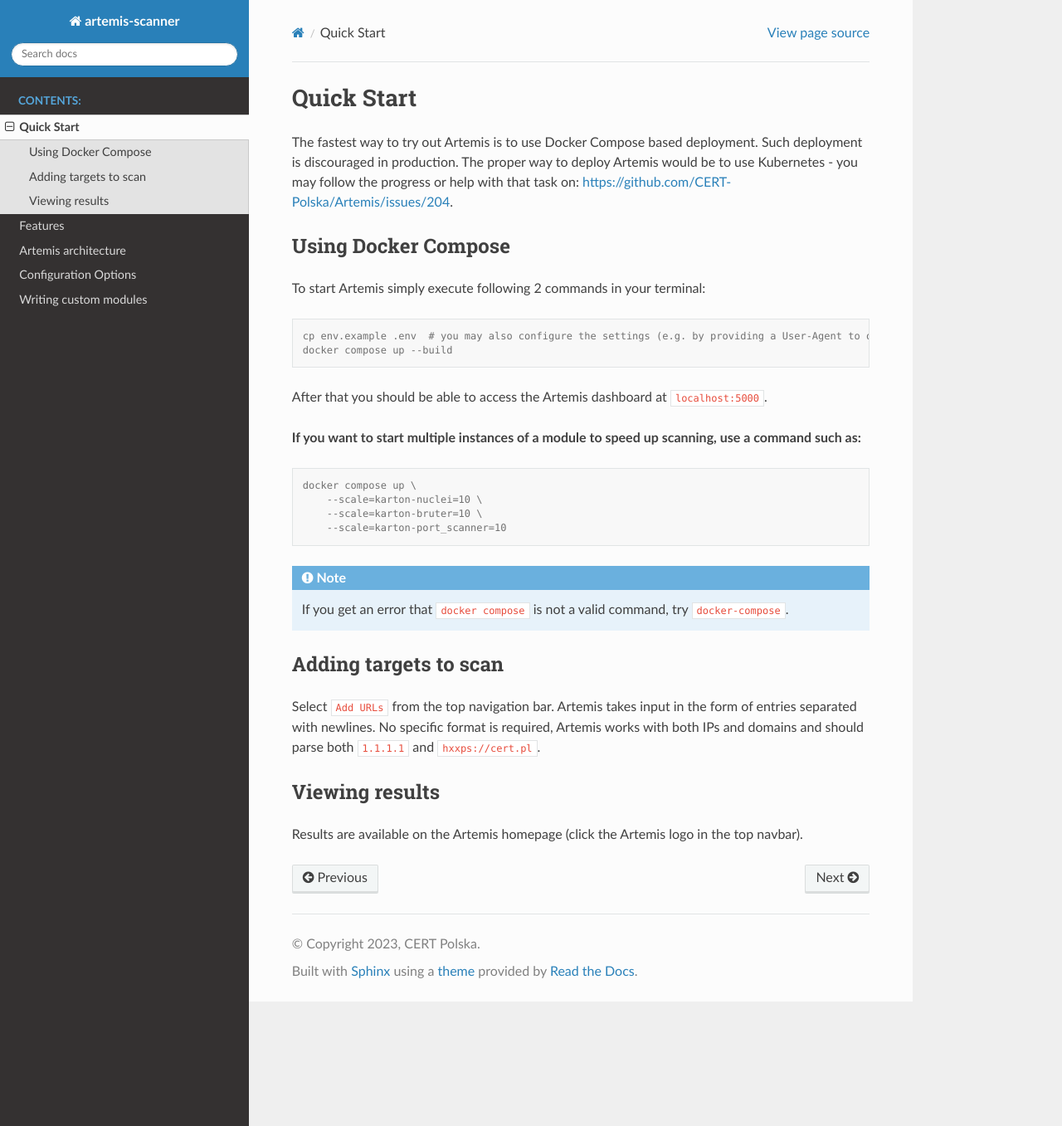
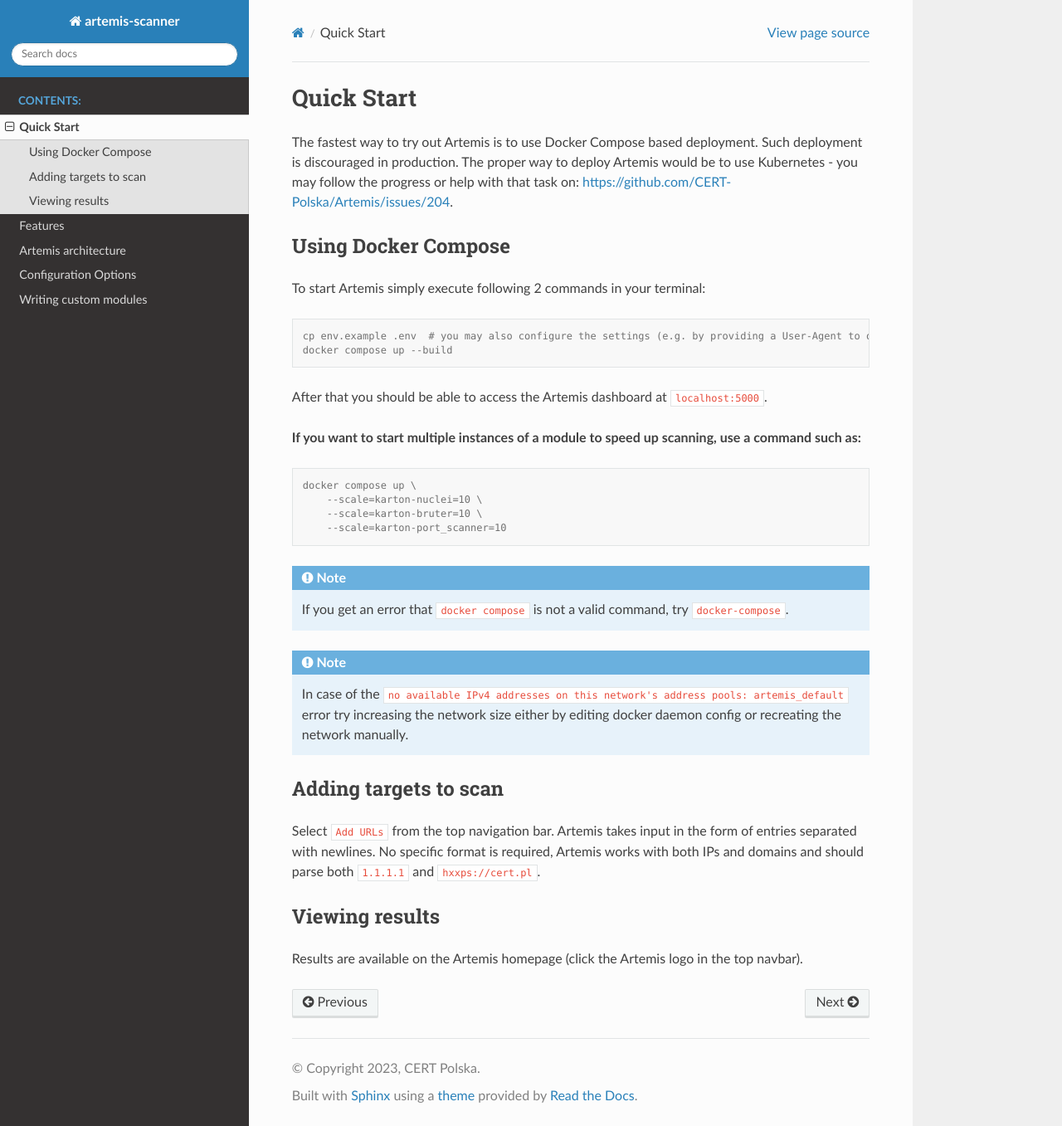
Before and after one commit to CERT-Polska/Artemis, a Sphinx documentation site: the page built from docs/quick-start.rst, in a window 1280 px wide and 1357 px high. Shown: the whole window at 83% size. Built offline with Sphinx 7.4.7 and the Read the Docs theme 2.0.0, drawn with Linux system fonts in a browser that asks for light colours.

Commit message:
Troubleshooting

```diff
--- a/docs/quick-start.rst
+++ b/docs/quick-start.rst
@@ -30,6 +30,10 @@
 .. note ::
    If you get an error that ``docker compose`` is not a valid command, try ``docker-compose``.
 
+.. note ::
+   In case of the ``no available IPv4 addresses on this network's address pools: artemis_default`` error
+   try increasing the network size either by editing docker daemon config or recreating the network manually.
+
 Adding targets to scan
 ----------------------
 
```
